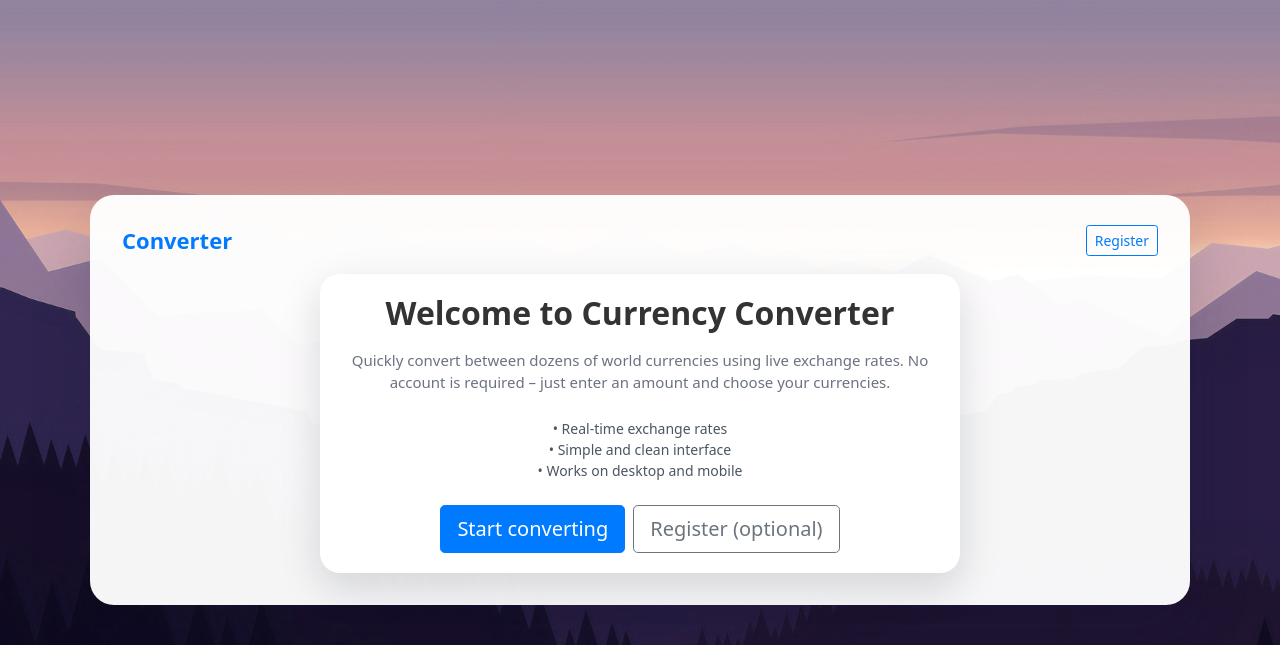
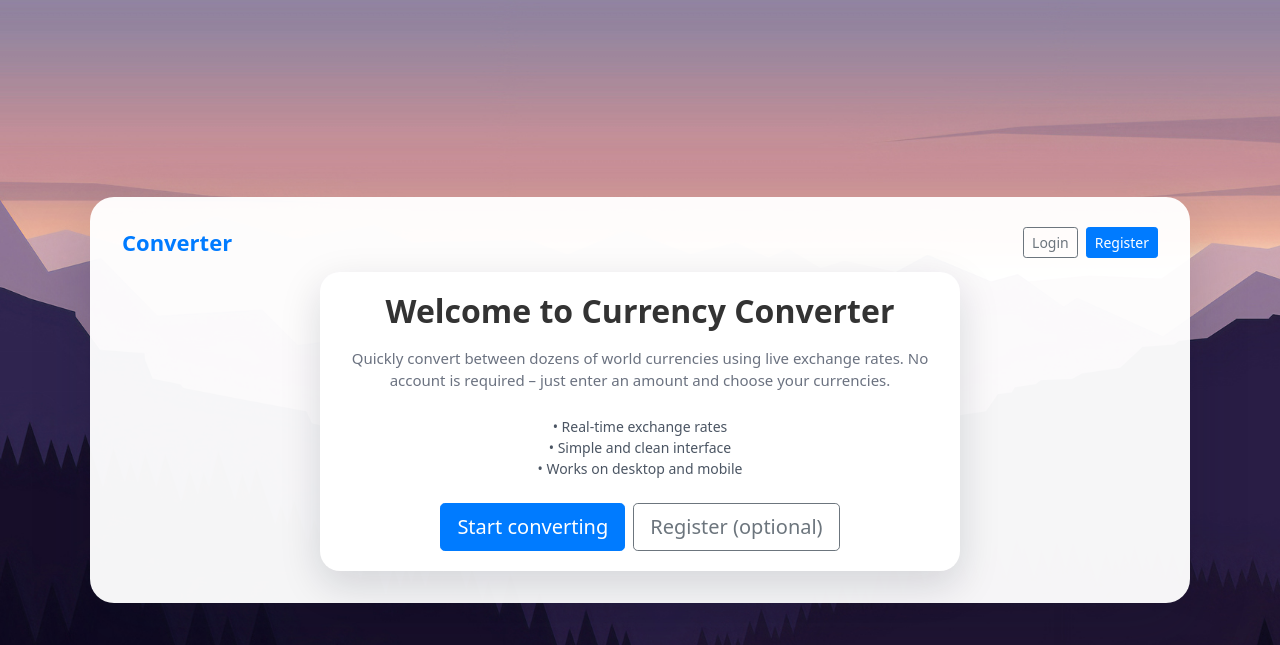
Before and after one commit to irinakiseleva0/Converter-v2, a Django app: page / in a window 1280 px wide. Shown: the top 645 px of the page. Run offline with Django 4.2, Linux system fonts and the light colour scheme; some libraries are stand-ins or nearby versions.

Commit message:
create login page

```diff
--- a/app/settings.py
+++ b/app/settings.py
@@ -77,3 +77,6 @@ STATICFILES_DIRS = [
 ]
 
 DEFAULT_AUTO_FIELD = "django.db.models.BigAutoField"
+LOGIN_REDIRECT_URL = 'converter'  # после успешного login
+LOGOUT_REDIRECT_URL = 'home'      # запасной вариант (у нас уже стоит next_page в LogoutView)
+LOGIN_URL = 'login'
--- a/exchange_app/templates/exchange_app/base.html
+++ b/exchange_app/templates/exchange_app/base.html
@@ -21,14 +21,32 @@
 <body class="app-body">
     <div class="app-container">
         <!-- Top nav -->
-        <nav class="app-nav d-flex justify-content-between align-items-center">
+        <nav class="app-nav d-flex justify-content-between align-items-center mb-2">
             <a class="navbar-brand m-0 font-weight-bold app-logo" href="{% url 'home' %}">
                 Converter
             </a>
+
             <div class="d-flex align-items-center">
-                <a class="btn btn-outline-primary btn-sm" href="{% url 'register' %}">
+                {% if user.is_authenticated %}
+                <span class="mr-3 text-muted">
+                    Hello, <strong>{{ user.username }}</strong>!
+                </span>
+
+                <a href="{% url 'converter' %}" class="btn btn-outline-secondary btn-sm mr-2">
+                    Converter
+                </a>
+
+                <a href="{% url 'logout' %}" class="btn btn-outline-danger btn-sm">
+                    Logout
+                </a>
+                {% else %}
+                <a href="{% url 'login' %}" class="btn btn-outline-secondary btn-sm mr-2">
+                    Login
+                </a>
+                <a href="{% url 'register' %}" class="btn btn-primary btn-sm">
                     Register
                 </a>
+                {% endif %}
             </div>
         </nav>
 
--- a/exchange_app/urls.py
+++ b/exchange_app/urls.py
@@ -1,13 +1,32 @@
 from django.urls import path
+from django.contrib.auth import views as auth_views
 from .views import exchange, REG_FUNC, welcome
 
 urlpatterns = [
-    # 1) Стартовая страница (welcome)
+    # стартовая страница
     path('', welcome, name='home'),
 
-    # 2) Страница с конвертером
+    # конвертер
     path('converter/', exchange, name='converter'),
 
-    # 3) Регистрация (по желанию)
+    # регистрация
     path('register/', REG_FUNC, name='register'),
+
+    # вход
+    path(
+        'login/',
+        auth_views.LoginView.as_view(
+            template_name='exchange_app/login.html'
+        ),
+        name='login'
+    ),
+
+    # выход
+    path(
+        'logout/',
+        auth_views.LogoutView.as_view(
+            next_page='home'   # после logout вернуть на welcome
+        ),
+        name='logout'
+    ),
 ]
--- a/exchange_app/views.py
+++ b/exchange_app/views.py
@@ -1,6 +1,7 @@
 from django.shortcuts import render, redirect
 from django.contrib import messages
 from django.contrib.auth.models import User
+from django.contrib.auth import login as auth_login
 import requests
 
 
@@ -14,6 +15,7 @@ def welcome(request):
 
 
 def exchange(request):
+    # Получаем курсы
     try:
         response = requests.get('https://api.exchangerate-api.com/v4/latest/USD', timeout=5)
         data = response.json()
@@ -68,13 +70,14 @@ def REG_FUNC(request):
         elif User.objects.filter(username=username).exists():
             messages.error(request, "This username is already taken.")
         else:
-            User.objects.create_user(
+            user = User.objects.create_user(
                 username=username,
                 email=email,
                 password=password1
             )
-            messages.success(request, "Registration successful! You can now use the converter.")
-            # После успешной регистрации сразу на конвертер
+            # сразу логиним пользователя
+            auth_login(request, user)
+            messages.success(request, "Registration successful! You are now logged in.")
             return redirect('converter')
 
     return render(request, 'exchange_app/index_reg.html')
```
Also changed, not shown: exchange_app/templates/exchange_app/login.html (added, +46 -0 lines).
